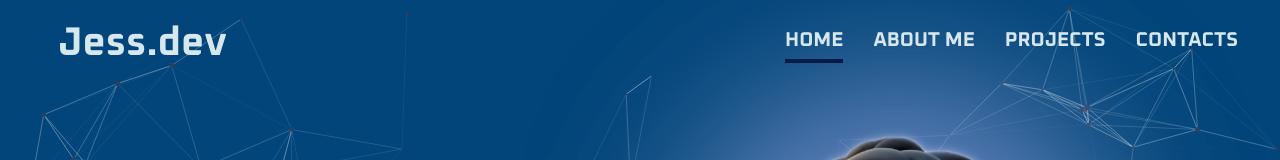
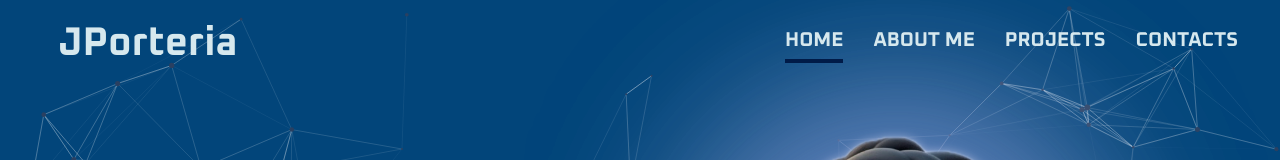
Before and after one commit to jporteria/portfolio, a React (Vite) app in the folder frontend/: page / in a window 1280 px wide. Shown: the top 160 px of the page. Built offline with nearby package versions, Linux system fonts and the light colour scheme.

Commit message:
minor update on ui

```diff
--- a/frontend/src/header.tsx
+++ b/frontend/src/header.tsx
@@ -54,7 +54,7 @@ export default function Header() {
     <div id="header" className={header ? 'header active' : 'header'}>
           <div className="logo">
             <a href="#">
-              <h1 className="JPorteria">Jess.dev</h1>
+              <h1 className="JPorteria">JPorteria</h1>
             </a>
           </div>
           <div className="header--menu">
```
